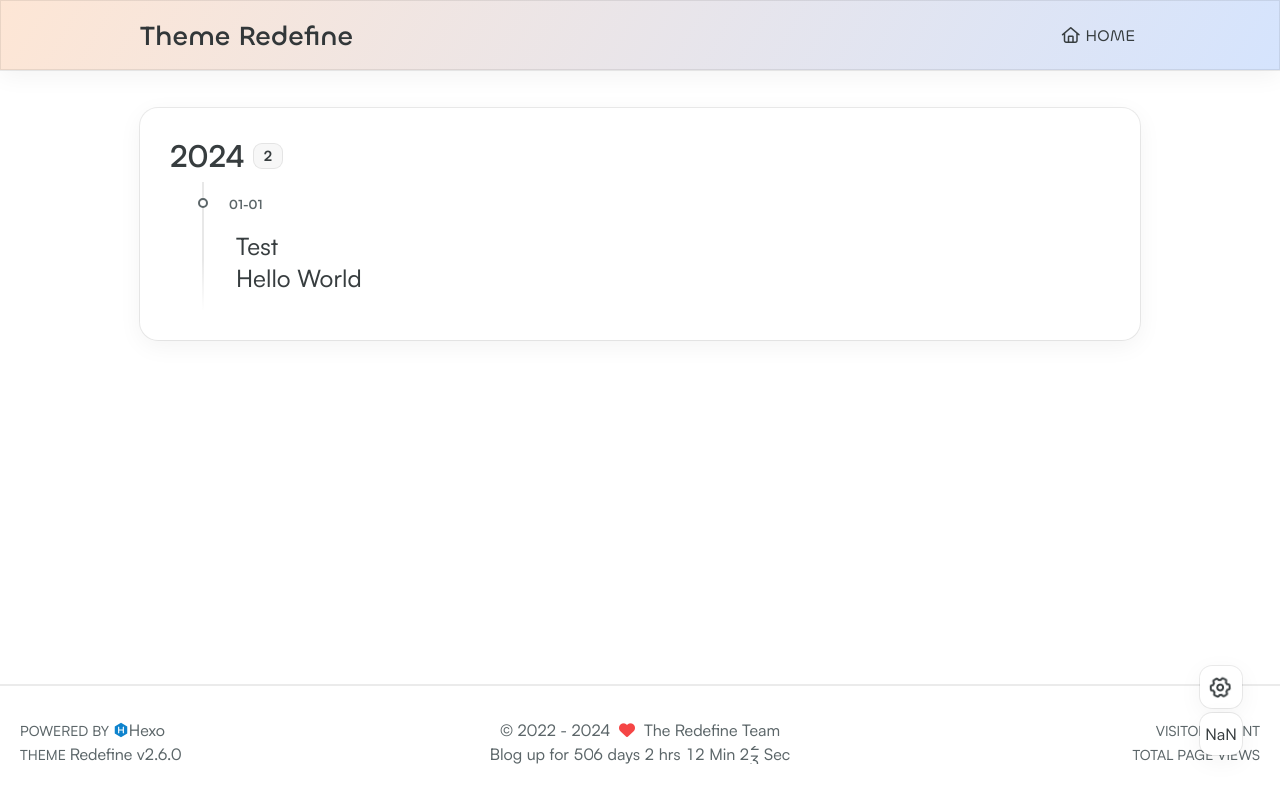
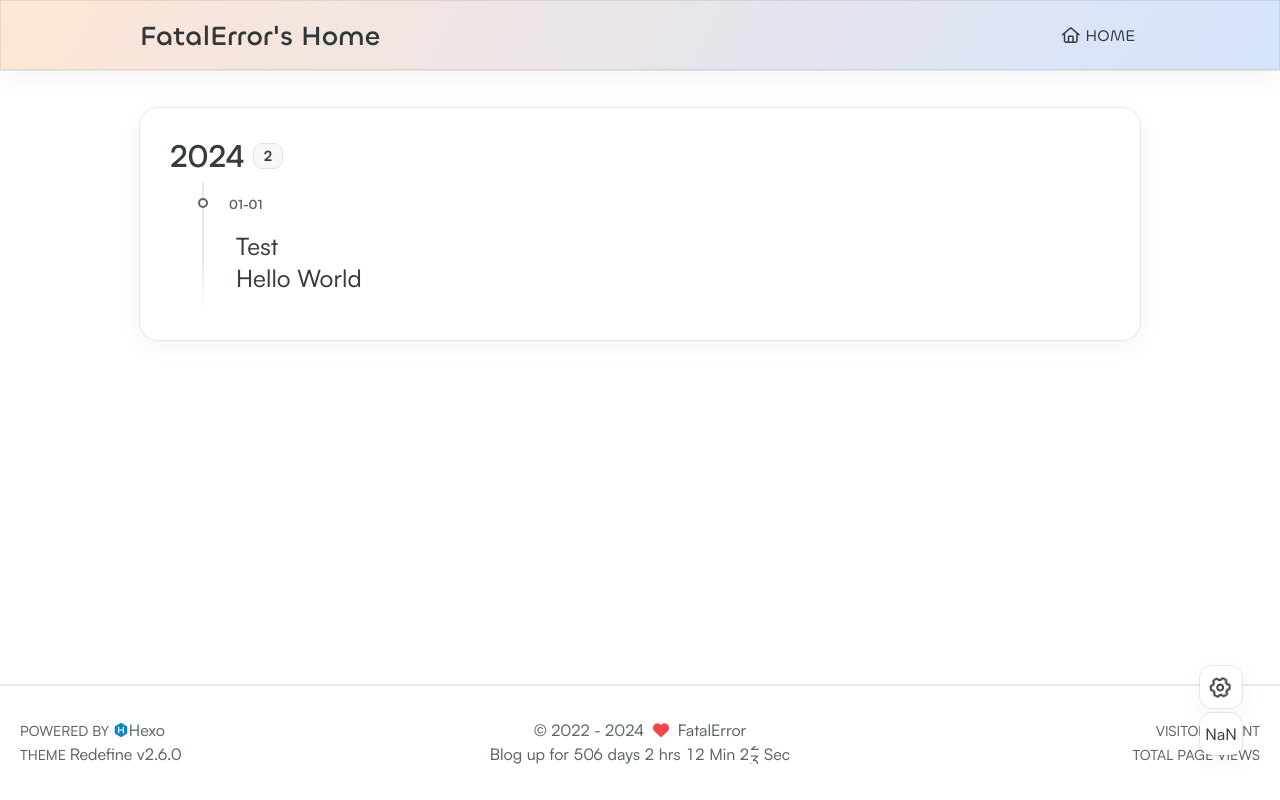
Before and after one commit to FatalError-1024/FatalError-1024.github.io, a plain HTML site: page archives/index.html in a window 1280 px wide. Drawn offline with Linux system fonts and the light colour scheme.

Commit message:
Site updated: 2024-01-05 21:57:31

```diff
--- a/archives/index.html
+++ b/archives/index.html
@@ -5,7 +5,7 @@
     <meta name="viewport" content="width=device-width, initial-scale=1">
     <meta name="keywords" content="Hexo Theme Redefine">
 
-    <meta name="author" content="The Redefine Team">
+    <meta name="author" content="FatalError">
     <!-- preconnect -->
     <link rel="preconnect" href="https://fonts.googleapis.com">
     <link rel="preconnect" href="https://fonts.gstatic.com" crossorigin>
@@ -38,7 +38,7 @@
 
             Archive -
 
-        Theme Redefine
+        FatalError&#39;s Home
     </title>
 
 
@@ -118,7 +118,7 @@
 <script src="/js/libs/anime.min.js"></script>
 
     <h1 class="ml13">
-        Theme Redefine
+        FatalError&#39;s Home
     </h1>
     <script>
         var textWrapper = document.querySelector('.ml13');
@@ -275,7 +275,7 @@
 
             <a class="logo-title" href="/">
 
-                Theme Redefine
+                FatalError&#39;s Home
 
             </a>
         </div>
@@ -425,7 +425,7 @@
               <span>2022</span>
               -
 
-            2024&nbsp;&nbsp;<i class="fa-solid fa-heart fa-beat" style="--fa-animation-duration: 0.5s; color: #f54545"></i>&nbsp;&nbsp;<a href="/">The Redefine Team</a>
+            2024&nbsp;&nbsp;<i class="fa-solid fa-heart fa-beat" style="--fa-animation-duration: 0.5s; color: #f54545"></i>&nbsp;&nbsp;<a href="/">FatalError</a>
         </div>
 
             <script data-swup-reload-script src="https://vercount.one/js"></script>
```
Also changed, not shown: 2024/01/01/Test/index.html (+7 -7 lines), 2024/01/01/hello-world/index.html (+7 -7 lines), 404.html (+5 -5 lines), archives/2024/01/index.html (+5 -5 lines), archives/2024/index.html (+5 -5 lines), index.html (+6 -6 lines).
